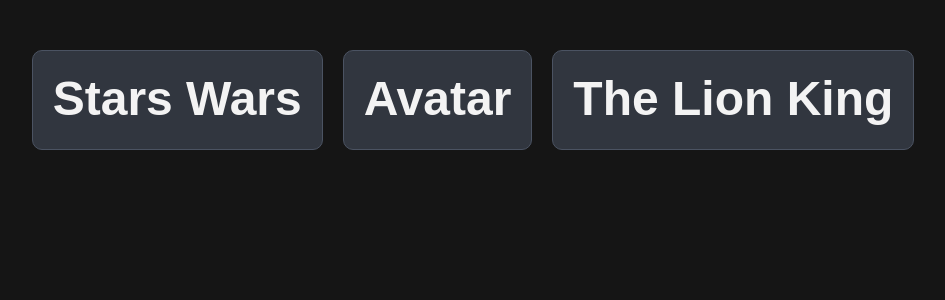
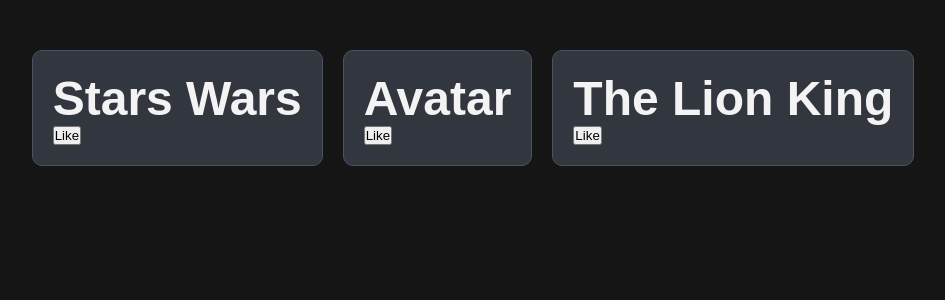
Before and after one commit to rutuja2005byte/React-Movie-App, a React (Vite) app: page / in a window 1280 px wide. Shown: the top 300 px of the page, without its empty margins (167-1112 px from the left). Built offline with nearby package versions, Linux system fonts and the light colour scheme.

Commit message:
Update App.jsx

```diff
--- a/src/App.jsx
+++ b/src/App.jsx
@@ -1,7 +1,13 @@
+import { useState } from 'react'
 const Card = ({ title }) => {
+  const [hadLiked, setHasLiked] = useState(false);
+
   return (
     <div className="card">
       <h2>{title}</h2>
+
+      <button onClick= {() => setHasLiked(true)}>
+        Like</button>
     </div>
   );
 };
```
